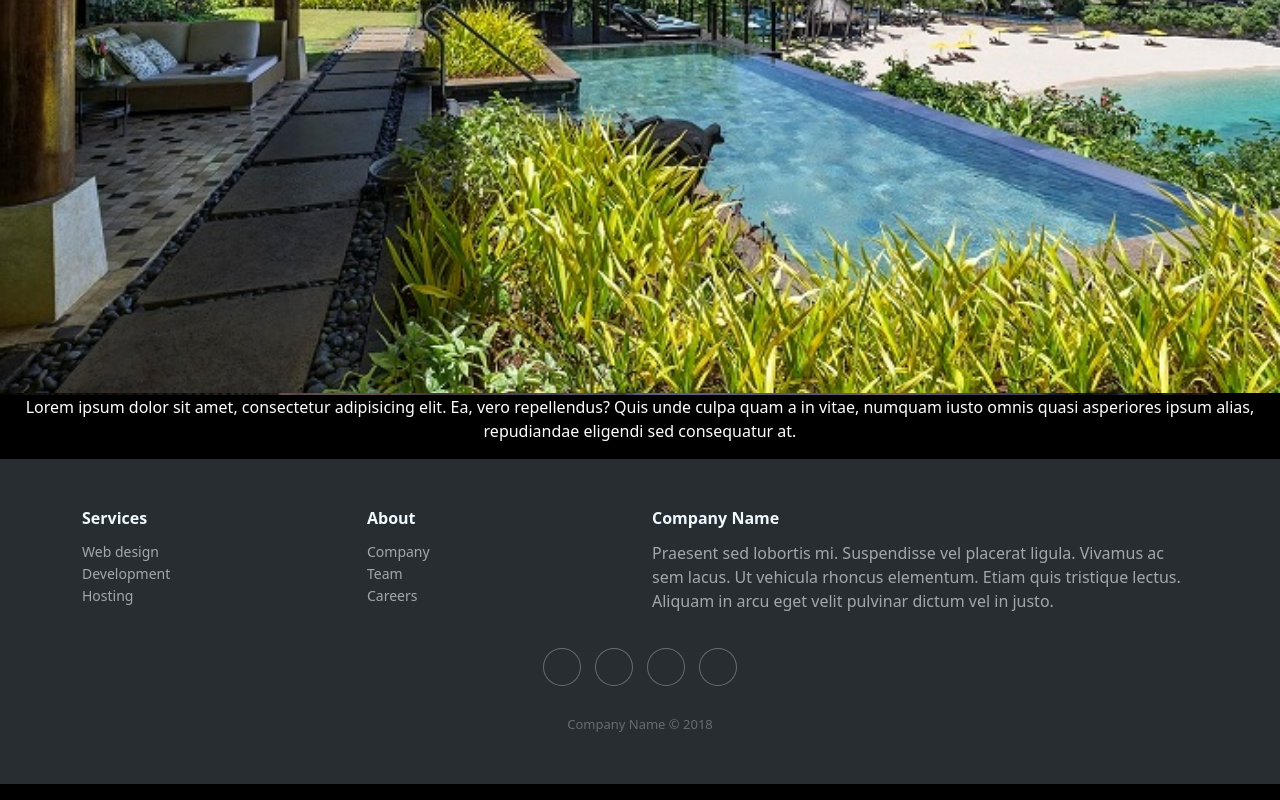
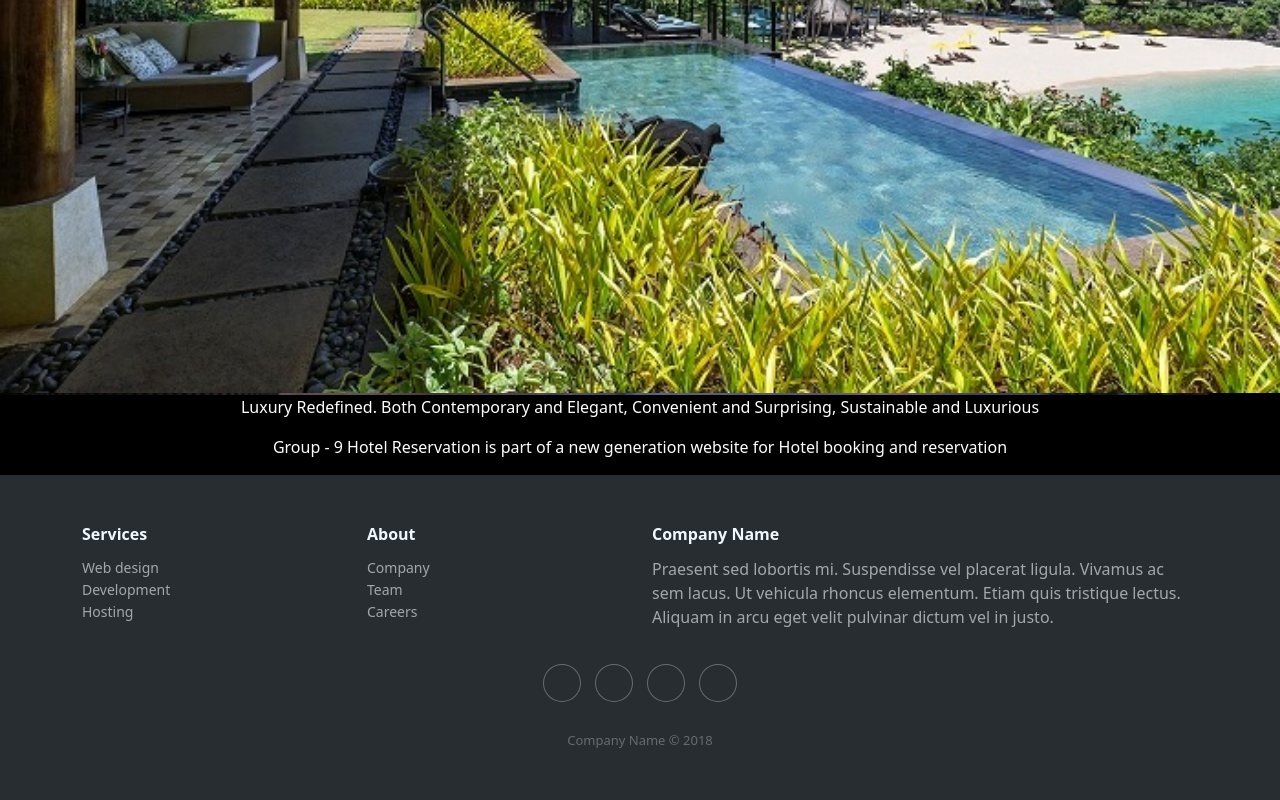
Before and after one commit to roninc32/Group-9, a plain HTML site: page index.html in a window 1280 px wide. Shown: the part 517-1317 px from the top of the page. Drawn offline with nearby package versions, Linux system fonts and the light colour scheme.

Commit message:
paragraph

```diff
--- a/index.html
+++ b/index.html
@@ -58,7 +58,8 @@
   </button>
 </div>
 
-<p class="p1">Lorem ipsum dolor sit amet, consectetur adipisicing elit. Ea, vero repellendus? Quis unde culpa quam a in vitae, numquam iusto omnis quasi asperiores ipsum alias, repudiandae eligendi sed consequatur at.</p>
+<p class="p1">Luxury Redefined. Both Contemporary and Elegant, Convenient and Surprising, Sustainable and Luxurious</p>
+<p class="p1">Group - 9 Hotel Reservation is part of a new generation website for Hotel booking and reservation</p>
 
 <div class="footer-black">
   <footer>
```
